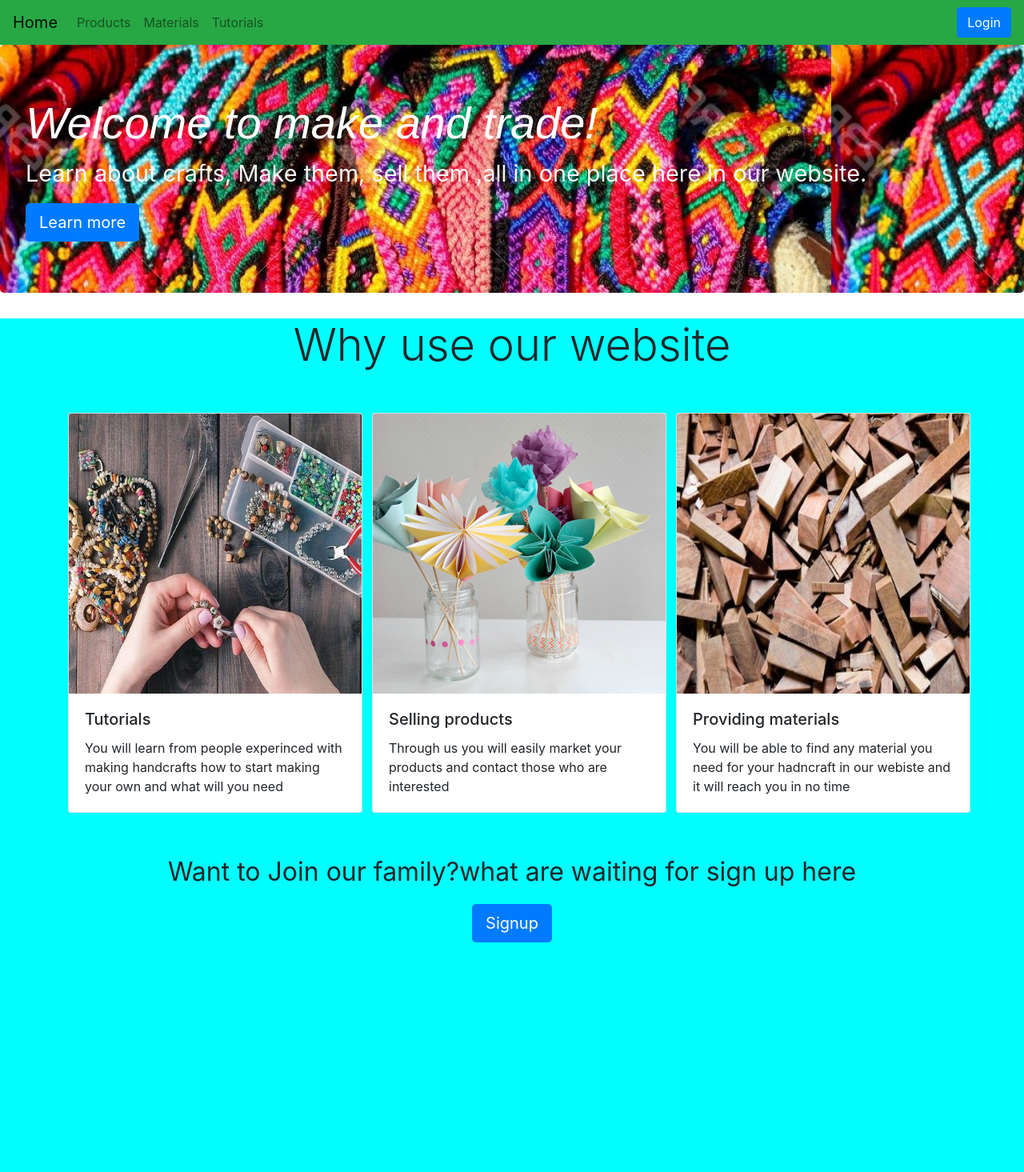
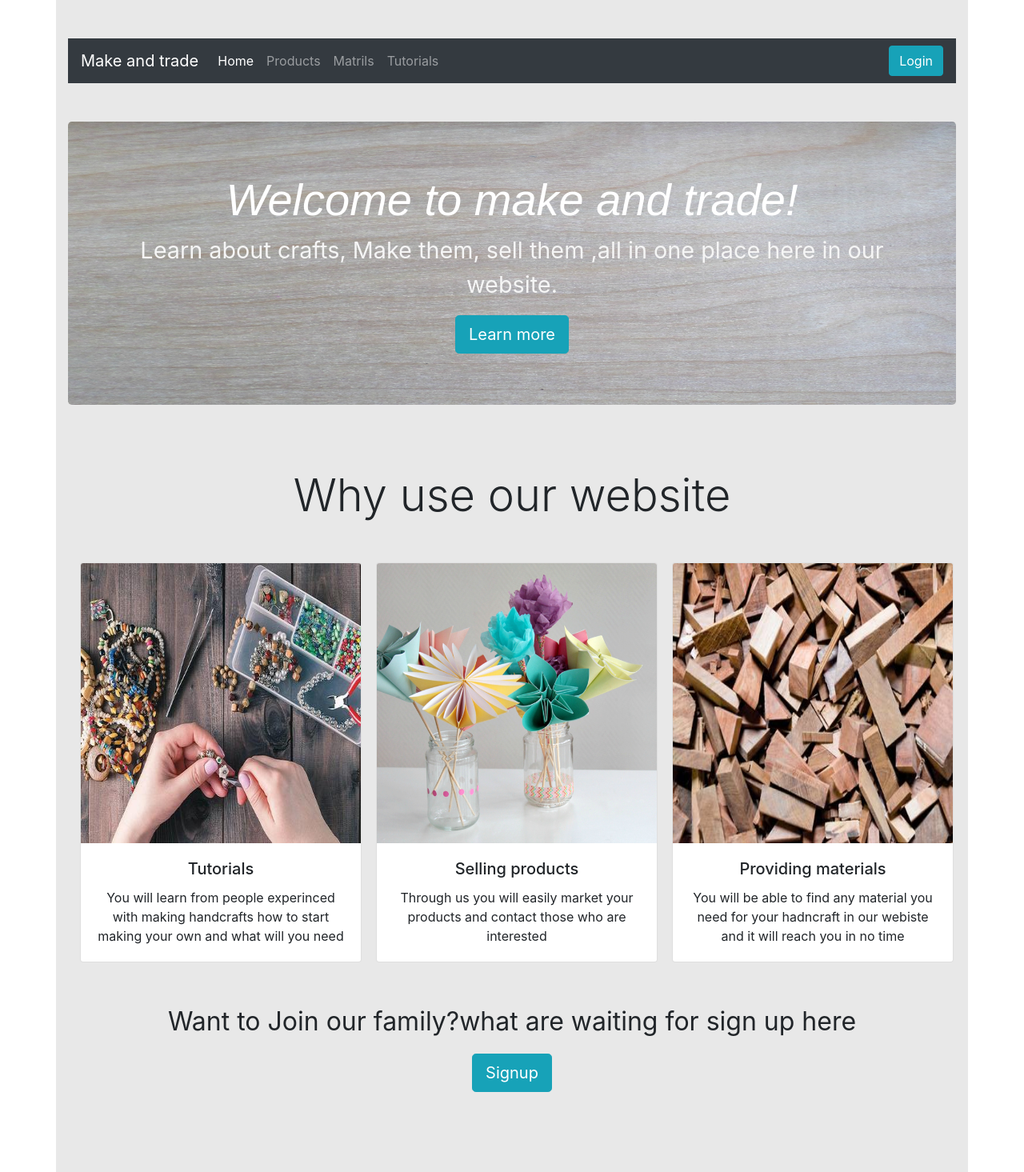
Before and after one commit to MahmoudMagdi20/SE2018G18, a Django app: page / in a window 1280 px wide. Shown: the whole page at 80% size. Before the commit the page ends 1178 px from the top, so only its background shows below. Run offline with Django 3.2, Linux system fonts and the light colour scheme; some libraries are stand-ins or nearby versions.

Commit message:
adjusting home front end

```diff
--- a/website/website/assets/style.css
+++ b/website/website/assets/style.css
@@ -1,8 +1,10 @@
 .jumbotron
 			{
-				background-image: url("/static/w.jpg");
+				text-align: center;
+				background-image: url("/static/cover.jpg");
 				margin: 0;
-
+				background-repeat: no-repeat;
+	 			background-size: 1300px 400px;
 			}
 
 
@@ -19,7 +21,7 @@
 		}
 		#about
 		{
-			background-color: aqua;
+			background-color: #e8e8e8;
 
 
 		}
@@ -39,6 +41,7 @@
 		#abc
 		{
 			padding-bottom: 100px;
+			text-align: center;
 		}
     .join
 
--- a/website/website/templates/homepage.html
+++ b/website/website/templates/homepage.html
@@ -6,49 +6,50 @@
         <link rel="stylesheet" href="/static/style.css">
          <link rel="stylesheet" href="https://stackpath.bootstrapcdn.com/bootstrap/4.1.3/css/bootstrap.min.css" integrity="sha384-MCw98/SFnGE8fJT3GXwEOngsV7Zt27NXFoaoApmYm81iuXoPkFOJwJ8ERdknLPMO" crossorigin="anonymous">
         <title>make and trade</title>
+    </head>
+
     <body>
+      <div class="container" id="about">
+        <br></br>
 
-	  <nav class="navbar navbar-expand-lg navbar-light bg-success">
-		  <a class="navbar-brand" href="#">Home</a>
-  <button class="navbar-toggler" type="button" data-toggle="collapse" data-target="#navbarSupportedContent" aria-controls="navbarSupportedContent" aria-expanded="false" aria-label="Toggle navigation">
+<!--  ########################################navbar####################################################-->
+        <nav class="navbar navbar-expand-lg navbar-dark bg-dark">
+          <a class="navbar-brand" href="#">Make and trade</a>
+          <button class="navbar-toggler" type="button" data-toggle="collapse" data-target="#navbarNav" aria-controls="navbarNav" aria-expanded="false" aria-label="Toggle navigation">
             <span class="navbar-toggler-icon"></span>
           </button>
-
-  <div class="collapse navbar-collapse" id="navbarSupportedContent">
-    <ul class="navbar-nav mr-auto">
-
+          <div class="collapse navbar-collapse" id="navbarNav">
+            <ul class="navbar-nav">
+              <li class="nav-item active">
+                <a class="nav-link" href="#">Home <span class="sr-only">(current)</span></a>
+              </li>
               <li class="nav-item">
                 <a class="nav-link" href="#">Products</a>
               </li>
-
               <li class="nav-item">
-        <a class="nav-link " href="#">Materials</a>
+                <a class="nav-link" href="#">Matrils</a>
               </li>
               <li class="nav-item">
                 <a class="nav-link " href="#">Tutorials</a>
               </li>
             </ul>
+          </div>
           <form class="form-inline my-2 my-lg-0">
-
-
-
-              <a class="btn btn-primary my-2 my-sm-0" href="{% url 'accounts:login' %}" type="submit" role="button" >Login</a>
-
-
+            <a class="btn btn-info my-2 my-sm-0" href="{% url 'accounts:login' %}" type="submit" role="button" >Login</a>
           </form>
-
-  </div>
         </nav>
 
+<!--  ########################################cover####################################################-->
+        <br></br>
         <div class="jumbotron">
           <h1 class="display-4" id="x1"><strong>Welcome to make and trade!</strong></h1>
           <p class="lead" id="x2" style="font-size:180%"><strong>Learn about  crafts, Make them, sell them ,all in one place here in our website.</strong></p>
+          <a class="btn btn-info btn-lg" href="#" role="button">Learn more</a>
+        </div>
+        <br></br>
 
-  <a class="btn btn-primary btn-lg" href="#" role="button">Learn more</a>
-</div>
-
-
-	   <div id="about" >
+<!--  ########################################main cards####################################################-->
+        <div>
 
                 <div class="cards">
 
@@ -60,8 +61,8 @@
                 <div class="container" id="abc">
                 <div class="row">
 
-                    <div class="col-sm-4">
-                        <div class="card" style="width: 23rem ">
+                    <div class="col-lg-4">
+                        <div class="card" style="width: 22rem ">
                         <img class="card-img-top" src= "{%static '1.jpg'%}" alt="Card image cap">
                         <div class="card-body">
                         <h5 class="card-title">Tutorials</h5>
@@ -71,8 +72,8 @@
                         </div>
                     </div>
 
-                    <div class="col-sm-4">
-                        <div class="card" style="width: 23rem ">
+                    <div class="col-lg-4">
+                        <div class="card" style="width: 22rem ">
                         <img class="card-img-top" src="{%static '2.jpg'%}" alt="Card image cap">
                         <div class="card-body">
                         <h5 class="card-title">Selling products</h5>
@@ -82,8 +83,8 @@
                         </div>
                     </div>
 
-                    <div class="col-sm-4">
-                        <div class="card" style="width: 23rem" >
+                    <div class="col-lg-4">
+                        <div class="card" style="width: 22rem" >
                         <img class="card-img-top" src="{%static '3.jpg'%}" alt="Card image cap">
                         <div class="card-body">
                         <h5 class="card-title">Providing materials </h5>
@@ -100,13 +101,15 @@
 
                             <form class="form-inline justify-content-center" >
 
-                        <a   class="btn btn-primary btn-lg" href="{% url 'accounts:signup' %}" type="submit" role="button" >Signup</a>
+                        <a   class="btn btn-info btn-lg" href="{% url 'accounts:signup' %}" type="submit" role="button" >Signup</a>
 
 					</form>
                 </div>
 
             </div>
-
-
+        </div>
     </body>
+    <script src="https://code.jquery.com/jquery-3.3.1.slim.min.js" integrity="sha384-q8i/X+965DzO0rT7abK41JStQIAqVgRVzpbzo5smXKp4YfRvH+8abtTE1Pi6jizo" crossorigin="anonymous"></script>
+    <script src="https://cdnjs.cloudflare.com/ajax/libs/popper.js/1.14.3/umd/popper.min.js" integrity="sha384-ZMP7rVo3mIykV+2+9J3UJ46jBk0WLaUAdn689aCwoqbBJiSnjAK/l8WvCWPIPm49" crossorigin="anonymous"></script>
+    <script src="https://stackpath.bootstrapcdn.com/bootstrap/4.1.3/js/bootstrap.min.js" integrity="sha384-ChfqqxuZUCnJSK3+MXmPNIyE6ZbWh2IMqE241rYiqJxyMiZ6OW/JmZQ5stwEULTy" crossorigin="anonymous"></script>
 </html>
--- a/website/website/website/settings.py
+++ b/website/website/website/settings.py
@@ -38,6 +38,7 @@ INSTALLED_APPS = [
     'django.contrib.messages',
     'django.contrib.staticfiles',
     'crispy_forms',
+    'accounts'
 ]
 CRISPY_TEMPLATE_PACK = 'bootstrap4'
 
```
Also changed, not shown: website/website/accounts/templates/accounts/login.html (+16 -0 lines), website/website/accounts/urls.py (line endings or trailing spaces), website/website/assets/cover.jpg (added), website/website/assets/w.jpg (deleted), website/website/db.sqlite3. Lines whose indentation alone changed are shown as unchanged.
